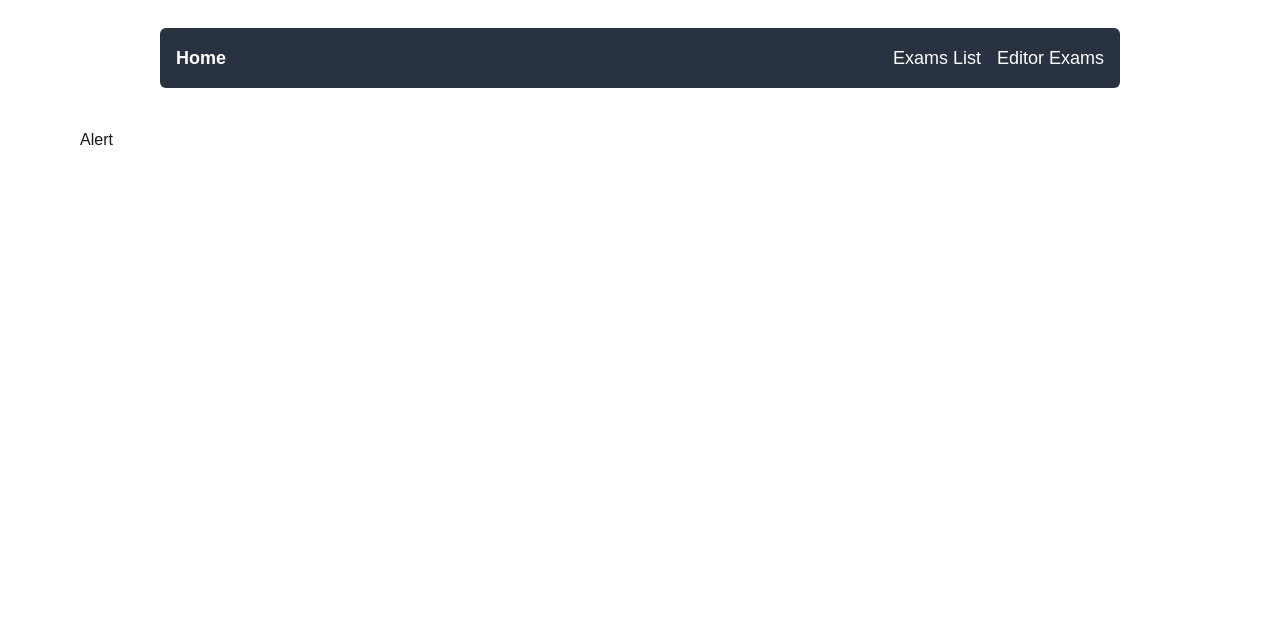
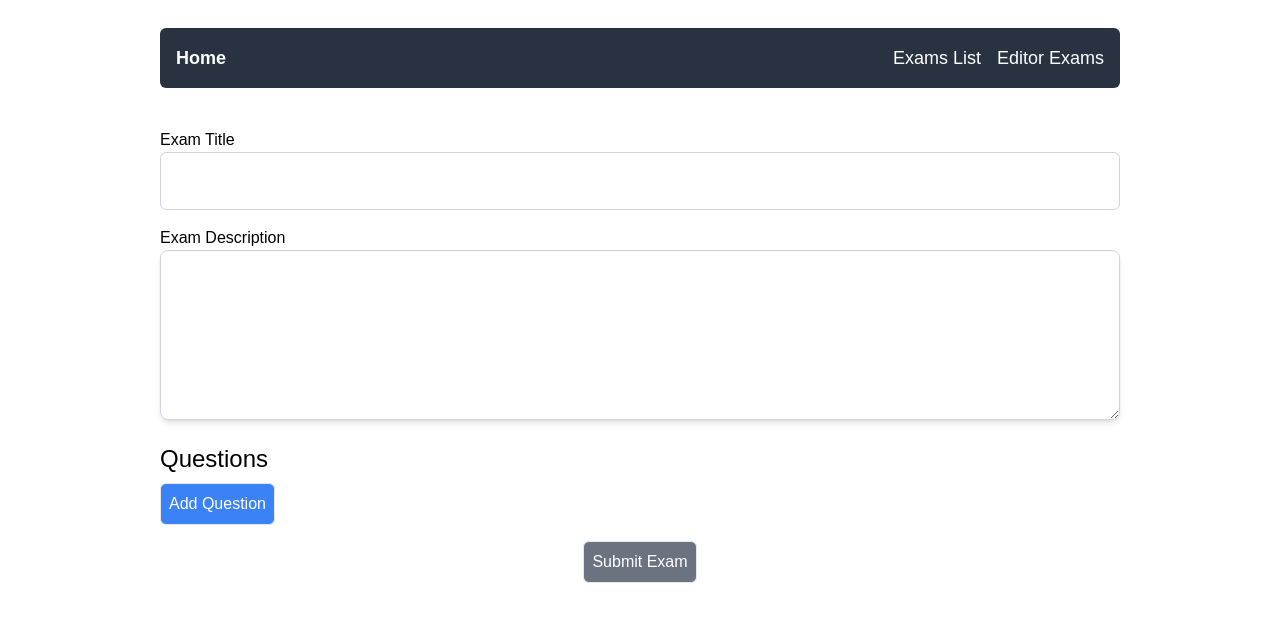
Before and after one commit to Amr-Eisa20/exam_sys, a Next.js app: page /exams/new in a window 1280 px wide. Shown: the top 622 px of the page. Built offline with nearby package versions, Linux system fonts and the light colour scheme.

Commit message:
Create exam detials and create new exam pages

```diff
--- a/src/app/exams/[id]/page.tsx
+++ b/src/app/exams/[id]/page.tsx
@@ -1,7 +1,28 @@
-interface IProps {}
+"use client";
+import React from "react";
+import ExamForm from "@/components/Exam/ExamForm";
+import { getExams } from "@/utils";
+import { Exam } from "@/interface";
 
-const ExamEditorPage = ({}: IProps) => {
-  return <div>ExamEditorPage</div>;
+interface ExamEditorPageProps {
+  params: { id: string };
+}
+
+const ExamEditorPage: React.FC<ExamEditorPageProps> = ({ params }) => {
+  const exams = getExams();
+
+  const exam = exams.find((e) => e.id === params.id) as Exam | undefined;
+
+  if (!exam) {
+    return <div>Exam not found.</div>;
+  }
+
+  return (
+    <div className="container">
+      <h2 className="text-2xl text-black mb-6">Details Exam</h2>
+      <ExamForm exam={exam} />
+    </div>
+  );
 };
 
 export default ExamEditorPage;
--- a/src/app/exams/new/page.tsx
+++ b/src/app/exams/new/page.tsx
@@ -1,7 +1,12 @@
-interface IProps {}
+import React from "react";
+import ExamForm from "@/components/Exam/ExamForm";
 
-const NewExamPage = ({}: IProps) => {
-  return <div>Alert</div>;
+const NewExamPage = () => {
+  return (
+    <div className="container">
+      <ExamForm />
+    </div>
+  );
 };
 
 export default NewExamPage;
```
